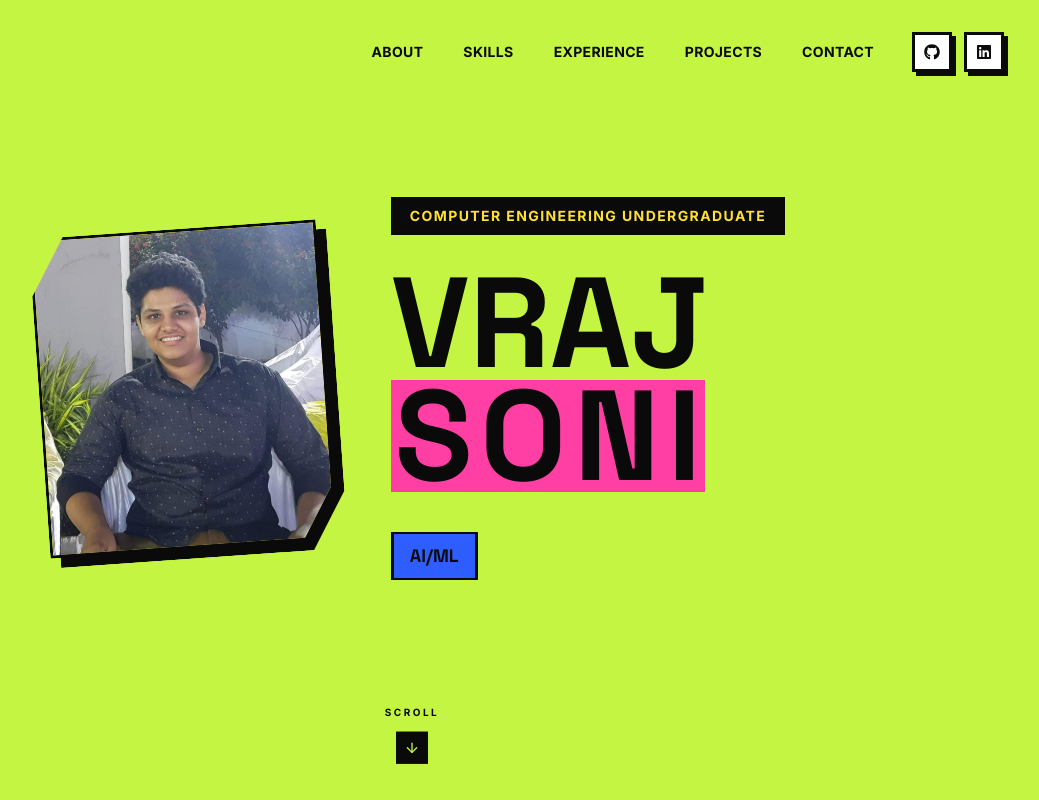
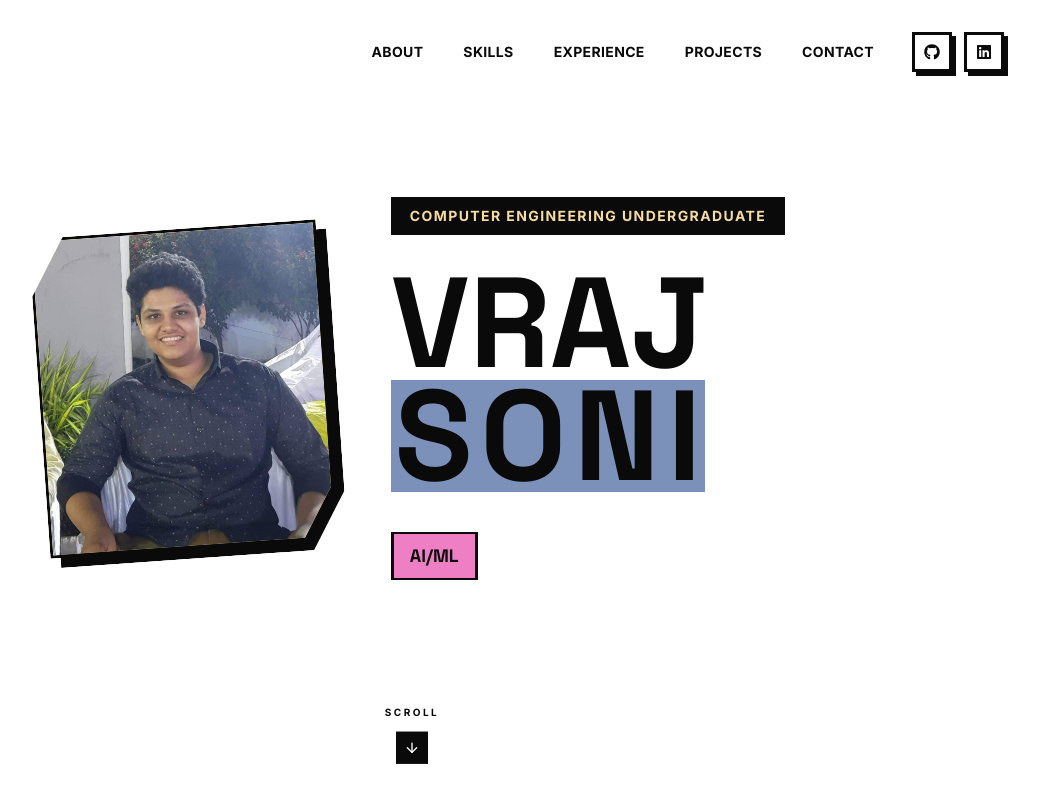
Before and after one commit to VrajSoni11/portfolio, a React (Vite) app: page / in a window 1280 px wide. Shown: the top 800 px of the page, without its empty margins (228-1267 px from the left). Built offline with nearby package versions, Linux system fonts and the light colour scheme.

Commit message:
ui changes

```diff
--- a/src/App.tsx
+++ b/src/App.tsx
@@ -9,7 +9,7 @@ import Contact from "./sections/Contact";
 
 function App() {
   return (
-    <div className="bg-base-950">
+    <div className="bg-lime-500">
       <Hero />
       <About />
       <Skills />
--- a/src/index.css
+++ b/src/index.css
@@ -11,21 +11,21 @@
   --font-body: "Inter", "Segoe UI", sans-serif;
 
   /* Base surface */
-  --color-lime-500: #c4f542; /* primary page background */
-  --color-lime-400: #d6ff6b; /* lighter panel variant */
-  --color-lime-600: #a8d637; /* pressed/darker variant */
+  --color-lime-500: #ffffff; /* primary page background */
+  --color-lime-400: #f0f7ee; /* lighter panel variant */
+  --color-lime-600: #d7eedd; /* pressed/darker variant */
 
   /* Ink — brutalism runs on near-black, not soft gray */
   --color-ink-950: #0a0a0a;
-  --color-ink-700: #2a2a2a;
+  --color-ink-700: #292929;
   --color-ink-500: #4a4a4a;
 
   /* Bold accent rotation — assigned deliberately per section, not random */
-  --color-blue-500: #2e5eff;
-  --color-yellow-500: #ffe135;
-  --color-pink-500: #ff3fa4;
-  --color-magenta-500: #d100d1;
-  --color-teal-500: #00c2a8;
+  --color-blue-500: #ee7fc5;
+  --color-yellow-500: #f6dca1;
+  --color-pink-500: #7b91b9;
+  --color-magenta-500: #8b4e7b;
+  --color-teal-500: #98e78c;
 
   /* Pure white — used as a card surface against the lime background so
      cards read as distinct blocks, brutalist color-field style */
@@ -40,7 +40,13 @@ html,
 body {
   margin: 0;
   padding: 0;
-  background: var(--color-lime-500);
+  min-height: 100%;
+  background:
+    linear-gradient(rgba(0, 0, 0, 0.04) 1px, transparent 1px),
+    linear-gradient(90deg, rgba(0, 0, 0, 0.04) 1px, transparent 1px),
+    linear-gradient(180deg, rgba(152, 231, 140, 0.08), transparent 50%, rgba(152, 231, 140, 0.08)),
+    var(--color-lime-500);
+  background-size: 48px 48px, 100% 100%, 24px 24px;
   color: var(--color-ink-950);
   font-family: var(--font-body);
   scroll-behavior: smooth;
--- a/src/sections/About.tsx
+++ b/src/sections/About.tsx
@@ -9,7 +9,7 @@ const STAT_COLORS = ["bg-blue-500", "bg-yellow-500", "bg-teal-500", "bg-pink-500
 
 export default function About() {
   return (
-    <section id="about" className="relative bg-lime-500 px-4 sm:px-6 md:px-12 py-20 md:py-28 border-t-4 border-ink-950">
+    <section id="about" className="relative bg-transparent px-4 sm:px-6 md:px-12 py-20 md:py-28 border-t-4 border-ink-950">
       <div className="max-w-5xl mx-auto">
         <FadeIn>
           <p className="inline-block font-bold text-xs md:text-sm uppercase tracking-widest bg-ink-950 text-lime-500 px-4 py-1.5 mb-8 brutal-border">
--- a/src/sections/Certifications.tsx
+++ b/src/sections/Certifications.tsx
@@ -9,7 +9,7 @@ const BADGE_COLORS = ["bg-magenta-500", "bg-blue-500", "bg-yellow-500", "bg-teal
 
 export default function Certifications() {
   return (
-    <section id="certifications" className="relative bg-lime-500 px-4 sm:px-6 md:px-12 py-20 md:py-28 border-t-4 border-ink-950">
+    <section id="certifications" className="relative bg-transparent px-4 sm:px-6 md:px-12 py-20 md:py-28 border-t-4 border-ink-950">
       <div className="max-w-6xl mx-auto">
         <FadeIn>
           <p className="inline-block font-bold text-xs md:text-sm uppercase tracking-widest bg-ink-950 text-lime-500 px-4 py-1.5 mb-8 brutal-border">
--- a/src/sections/Contact.tsx
+++ b/src/sections/Contact.tsx
@@ -16,7 +16,7 @@ const SOCIAL_LINKS = [
 
 export default function Contact() {
   return (
-    <section id="contact" className="relative bg-lime-500 px-4 sm:px-6 md:px-12 pt-20 md:pt-28 pb-10 border-t-4 border-ink-950">
+    <section id="contact" className="relative bg-transparent px-4 sm:px-6 md:px-12 pt-20 md:pt-28 pb-10 border-t-4 border-ink-950">
       <div className="max-w-5xl mx-auto text-center">
         <FadeIn>
           <p className="inline-block font-bold text-xs md:text-sm uppercase tracking-widest bg-ink-950 text-lime-500 px-4 py-1.5 mb-8 brutal-border">
--- a/src/sections/Education.tsx
+++ b/src/sections/Education.tsx
@@ -6,7 +6,7 @@ const STAGE_COLORS = ["bg-yellow-500", "bg-pink-500", "bg-blue-500"];
 
 export default function Education() {
   return (
-    <section id="education" className="relative bg-lime-500 px-4 sm:px-6 md:px-12 py-20 md:py-28 border-t-4 border-ink-950">
+    <section id="education" className="relative bg-transparent px-4 sm:px-6 md:px-12 py-20 md:py-28 border-t-4 border-ink-950">
       <div className="max-w-5xl mx-auto">
         <FadeIn>
           <p className="inline-block font-bold text-xs md:text-sm uppercase tracking-widest bg-ink-950 text-lime-500 px-4 py-1.5 mb-8 brutal-border">
--- a/src/sections/Experience.tsx
+++ b/src/sections/Experience.tsx
@@ -7,7 +7,7 @@ const NODE_COLORS = ["bg-blue-500", "bg-teal-500"];
 
 export default function Experience() {
   return (
-    <section id="experience" className="relative bg-lime-500 px-4 sm:px-6 md:px-12 py-20 md:py-28 border-t-4 border-ink-950">
+    <section id="experience" className="relative bg-transparent px-4 sm:px-6 md:px-12 py-20 md:py-28 border-t-4 border-ink-950">
       <div className="max-w-5xl mx-auto">
         <FadeIn>
           <p className="inline-block font-bold text-xs md:text-sm uppercase tracking-widest bg-ink-950 text-lime-500 px-4 py-1.5 mb-8 brutal-border">
--- a/src/sections/Hero.tsx
+++ b/src/sections/Hero.tsx
@@ -25,7 +25,7 @@ export default function Hero() {
   }, []);
 
   return (
-    <section className="relative min-h-screen w-full overflow-hidden flex flex-col bg-lime-500">
+    <section className="relative min-h-screen w-full overflow-hidden flex flex-col bg-transparent">
       {/* ---------- NAVBAR ---------- */}
       <motion.nav
         initial={{ opacity: 0, y: -20 }}
--- a/src/sections/Projects.tsx
+++ b/src/sections/Projects.tsx
@@ -10,7 +10,7 @@ const NUMBER_COLORS = ["bg-blue-500", "bg-yellow-500", "bg-pink-500", "bg-magent
 
 export default function Projects() {
   return (
-    <section id="projects" className="relative bg-lime-500 px-4 sm:px-6 md:px-12 pt-20 md:pt-28 pb-16 border-t-4 border-ink-950">
+    <section id="projects" className="relative bg-transparent px-4 sm:px-6 md:px-12 pt-20 md:pt-28 pb-16 border-t-4 border-ink-950">
       <div className="max-w-5xl mx-auto mb-14 md:mb-20">
         <FadeIn>
           <p className="inline-block font-bold text-xs md:text-sm uppercase tracking-widest bg-ink-950 text-lime-500 px-4 py-1.5 mb-8 brutal-border">
--- a/src/sections/Skills.tsx
+++ b/src/sections/Skills.tsx
@@ -8,7 +8,7 @@ const ACCENT_COLORS = ["bg-blue-500", "bg-yellow-500", "bg-pink-500", "bg-magent
 
 export default function Skills() {
   return (
-    <section id="skills" className="relative bg-lime-500 px-4 sm:px-6 md:px-12 py-20 md:py-28 border-t-4 border-ink-950">
+    <section id="skills" className="relative bg-transparent px-4 sm:px-6 md:px-12 py-20 md:py-28 border-t-4 border-ink-950">
       <div className="max-w-6xl mx-auto">
         <FadeIn>
           <p className="inline-block font-bold text-xs md:text-sm uppercase tracking-widest bg-ink-950 text-lime-500 px-4 py-1.5 mb-8 brutal-border">
```
